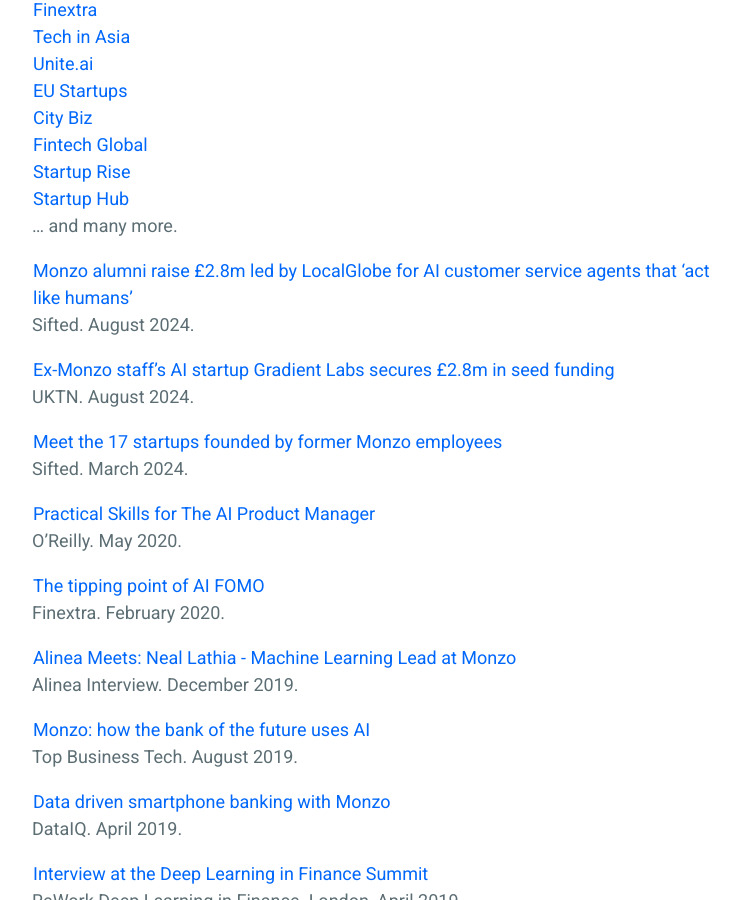
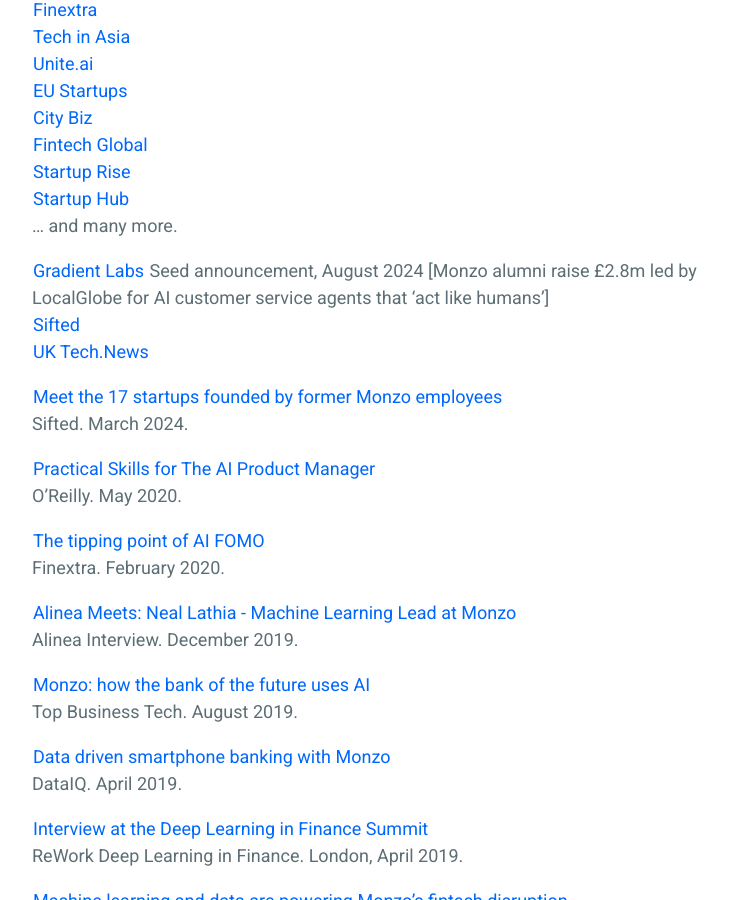
Before and after one commit to nlathia/nlathia.github.io, a Jekyll site: the page built from _pages/public.md, in a window 1280 px wide and 900 px high, scrolled down 1279 px. Shown: the whole window, without its empty margins (258-998 px from the left). Built offline with Jekyll 4.4.1, drawn with Linux system fonts in a browser that asks for light colours.

Commit message:
Group funding news

```diff
--- a/_pages/public.md
+++ b/_pages/public.md
@@ -50,11 +50,10 @@
 <br />[Startup Hub](https://www.startuphub.ai/ai-news/funding-round/2025/londons-gradient-labs-raises-e11m-for-ai-customer-service/)
 <br />... and many more.
 
-[Monzo alumni raise £2.8m led by LocalGlobe for AI customer service agents that 'act like humans'](https://sifted.eu/articles/monzo-alumni-raise-ai-news)
-<br />Sifted. August 2024.
-
-[Ex-Monzo staff’s AI startup Gradient Labs secures £2.8m in seed funding](https://www.uktech.news/ai/ex-monzo-gradient-labs-seed-20240821)
-<br />UKTN. August 2024.
+[Gradient Labs](https://gradient-labs.ai/) Seed announcement, August 2024
+[Monzo alumni raise £2.8m led by LocalGlobe for AI customer service agents that 'act like humans']
+<br />[Sifted](https://sifted.eu/articles/monzo-alumni-raise-ai-news)
+<br />[UK Tech.News](https://www.uktech.news/ai/ex-monzo-gradient-labs-seed-20240821)
 
 [Meet the 17 startups founded by former Monzo employees](https://sifted.eu/articles/monzo-startup-fintech-founders)
 <br />Sifted. March 2024.
```
